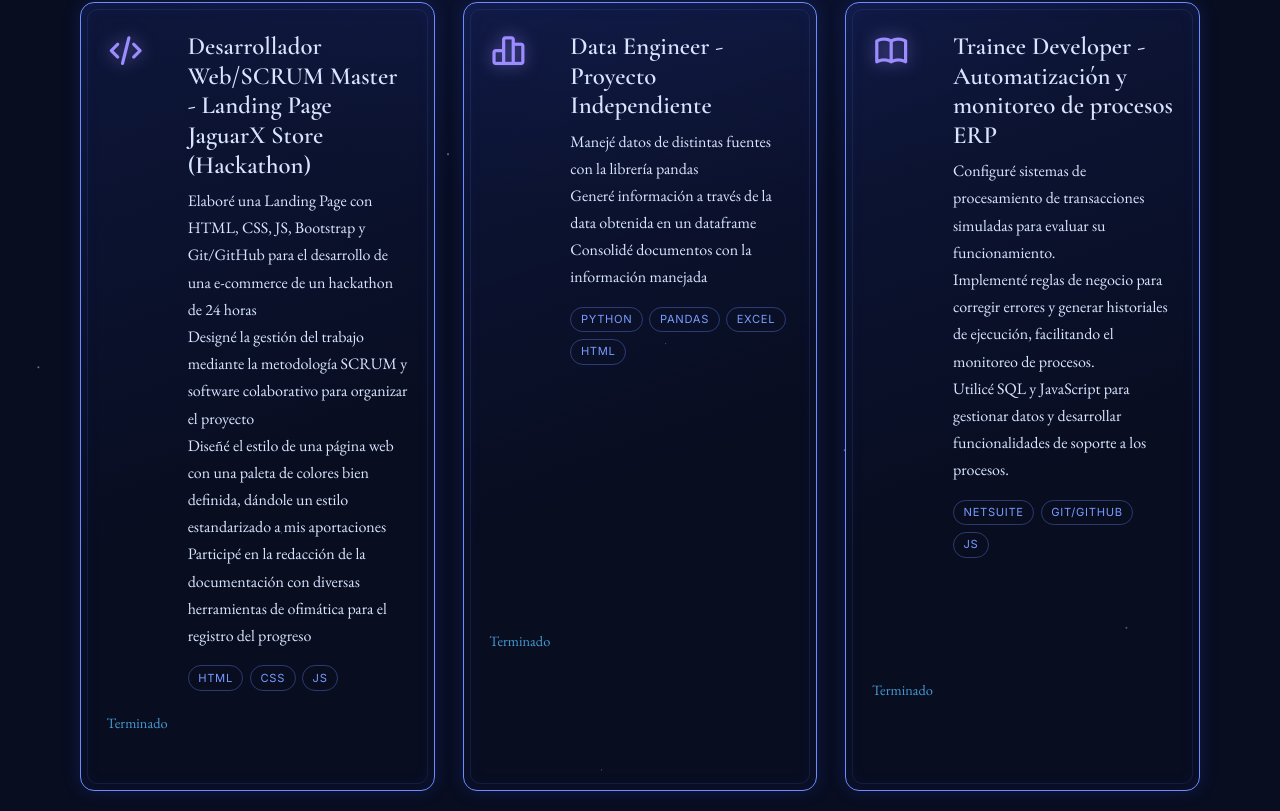
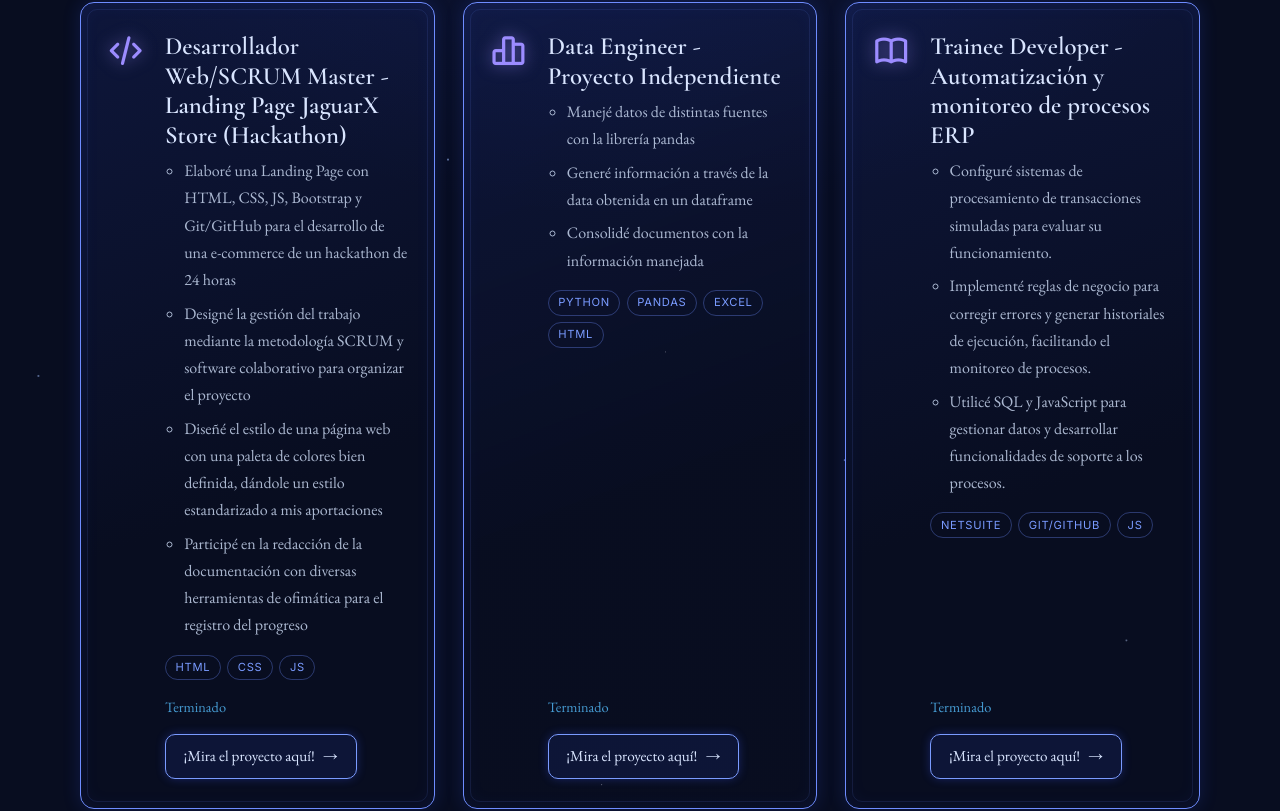
Before and after one commit to DanielMirandaAyalaDev/Portafolio_DV, a plain HTML site: page index.html in a window 1280 px wide. Shown: the part 1739-2550 px from the top of the page. Drawn offline with nearby package versions, Linux system fonts and the light colour scheme.

Commit message:
feature: funcionalidad de mira el proyecto aqui y correccion de errores

```diff
--- a/index.html
+++ b/index.html
@@ -140,7 +140,7 @@
                                     <li>
                                         Participé en la redacción de la documentación con diversas herramientas de ofimática para el registro del progreso
                                     </li>
-                                </ol>
+                                </ul>
                                 <ul class="etiquetas">
                                     <li>HTML</li>
                                     <li>CSS</li>
@@ -148,6 +148,7 @@
                                 </ul>
                             </div>
                             <span class="tarjeta-estado" aria-label="Proyecto por publicar">Terminado</span>
+                            <span class="tarjeta-link" aria-label="Enlace"><a href="https://github.com/DanielMirandaAyalaDev/jaguarx">¡Mira el proyecto aquí!</a></span>
                         </article>
 
                         <article class="tarjeta revelar">
@@ -164,7 +165,7 @@
                                     <li>
                                         Consolidé documentos con la información manejada
                                     </li>
-                                </ol>
+                                </ul>
                                 <ul class="etiquetas">
                                     <li>Python</li>
                                     <li>Pandas</li>
@@ -173,6 +174,7 @@
                                 </ul>
                             </div>
                             <span class="tarjeta-estado" aria-label="Proyecto por publicar">Terminado</span>
+                            <span class="tarjeta-link" aria-label="Enlace"><a href="https://github.com/DanielMirandaAyalaDev/TrasladoOportunidades">¡Mira el proyecto aquí!</a></span>
                         </article>
 
                         <article class="tarjeta revelar">
@@ -189,7 +191,7 @@
                                     <li>
                                         Utilicé SQL y JavaScript para gestionar datos y desarrollar funcionalidades de soporte a los procesos.
                                     </li>
-                                </ol>
+                                </ul>
                                 <ul class="etiquetas">
                                     <li>NetSuite</li>
                                     <li>Git/GitHub</li>
@@ -197,6 +199,7 @@
                                 </ul>
                             </div>
                             <span class="tarjeta-estado" aria-label="Proyecto por publicar">Terminado</span>
+                            <span class="tarjeta-link" aria-label="Enlace"><a href="https://github.com/DanielMirandaAyalaDev/BipBipPapel">¡Mira el proyecto aquí!</a></span>
                         </article>
                     </div>
                 </div>
--- a/styles.css
+++ b/styles.css
@@ -16,7 +16,7 @@
     --linea: #6E8CFF;
     --panel: #15234A;
     --brillo: #3A5BFF;
-    --brillo-cyan: 55BFFF;
+    --brillo-cyan: #55BFFF;
 
     /* Tipografías */
     --serif-titulos: "Cormorant Garamond", Georgia, serif;
@@ -536,8 +536,9 @@ main > div:not(#home_nav) > h1::after,
     position: relative;
     display: grid;
     grid-template-columns: auto 1fr;
-    gap: 1.25rem;
-    padding: 1.8rem 1.6rem 3.4rem;
+    grid-template-rows: 1fr auto auto;   /* contenido | estado | botón */
+    gap: .9rem 1.25rem;
+    padding: 1.8rem 1.6rem;
     border: 1px solid var(--linea);
     border-radius: 14px;
     background: linear-gradient(160deg, rgba(58, 91, 255, .12), rgba(8, 13, 32, .4) 60%);
@@ -576,11 +577,49 @@ main > div:not(#home_nav) > h1::after,
     color: var(--texto-color);
 }
 
-.tarjeta ol{
+.tarjeta div > ul:not(.etiquetas){
+    padding-left: 1.2rem;
     font-size: 1rem;
     color: var(--pale-silver);
     opacity: .85;
     list-style-type: circle;
+}
+
+.tarjeta div > ul:not(.etiquetas) li + li{
+    margin-top: .4rem;
+}
+
+.tarjeta > span{
+    grid-column: 2;
+}
+
+.tarjeta > span > a{
+    display: inline-flex;
+    align-items: center;
+    gap: .5rem;
+    padding: .55rem 1.1rem;
+    font-size: .95rem;
+    color: var(--texto-color);
+    border: 1px solid var(--azul-runa);
+    border-radius: 10px;
+    background: rgba(58, 91, 255, .1);
+    box-shadow: 0 0 10px rgba(58, 91, 255, .3);
+    transition: color .25s ease, box-shadow .25s ease, transform .25s ease;
+}
+
+.tarjeta > span > a::after{
+    content: "→";
+    transition: transform .25s ease;
+}
+
+.tarjeta > span > a:hover{
+    color: #fff;
+    transform: translateY(-2px);
+    box-shadow: 0 0 20px rgba(85, 191, 255, .5);
+}
+
+.tarjeta > span > a:hover::after{
+    transform: translateX(4px);
 }
 
 .etiquetas{
@@ -610,19 +649,6 @@ main > div:not(#home_nav) > h1::after,
     transition: transform .3s ease, color .3s ease;
 }
 
-.tarjeta-enlace::after{          /* toda la tarjeta es clicable */
-    content: "";
-    position: absolute;
-    inset: -100vmax;
-    clip-path: inset(0);
-}
-
-.tarjeta:hover .tarjeta-enlace{
-    transform: translateX(4px);
-    color: var(--cyan-color);
-}
-
-/* Etiqueta "En preparación" / "Artículo próximamente" */
 .tarjeta-estado, .entrada-estado{
     display: inline-flex;
     align-items: center;
@@ -659,17 +685,6 @@ main > div:not(#home_nav) > h1::after,
 }
 
 .entrada p{ flex: 1; color: var(--pale-silver); opacity: .85; }
-.entrada a{
-    display: inline-flex;
-    align-items: center;
-    gap: .4rem;
-    width: fit-content;
-    color: var(--azul-runa);
-}
-
-.entrada a:hover{
-    color: var(--cyan-color);
-}
 
 /* =====================================================================
    SOBRE MÍ
```
